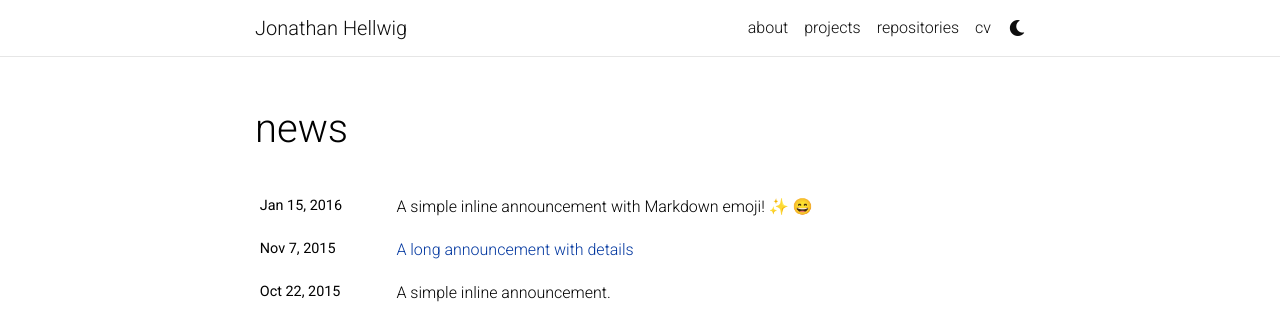
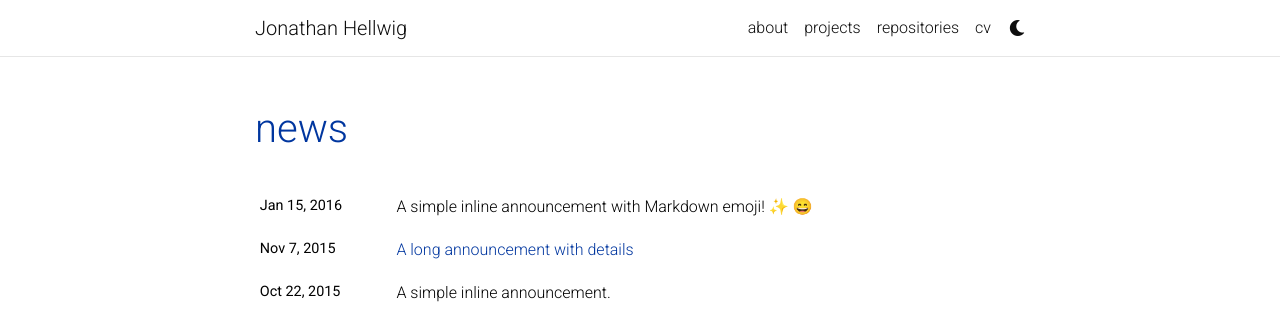
Before and after one commit to jonathan-hellwig/jonathan-hellwig.github.io, a Jekyll site: the page built from news.html, in a window 1280 px wide. Shown: the top 310 px of the page. Built offline with Jekyll 4.4.1, drawn with Linux system fonts in a browser that asks for light colours; emoji names are drawn with the system emoji font; comment, search, counter and statistics services are not loaded; a style sheet for code colours, icons or effects is not loaded.

Commit message:
Change h1 tag color

```diff
--- a/_sass/_base.scss
+++ b/_sass/_base.scss
@@ -4,8 +4,11 @@
 
 // Typography
 
-p, h1, h2, h3, h4, h5, h6, em, div, li, span, strong {
+p, h2, h3, h4, h5, h6, em, div, li, span, strong {
   color: var(--global-text-color);
+}
+h1 {
+  color: var(--global-theme-color)
 }
 
 hr {
```
